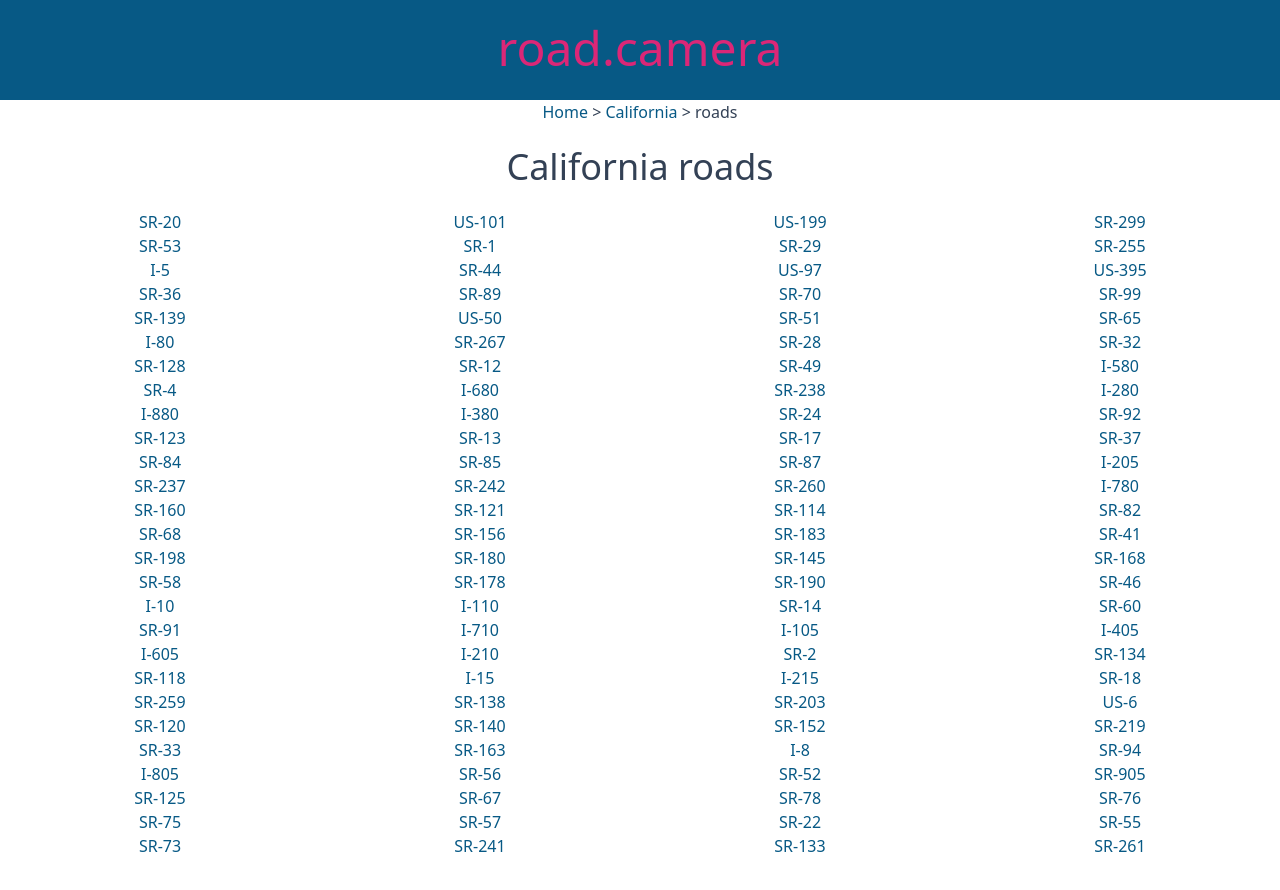
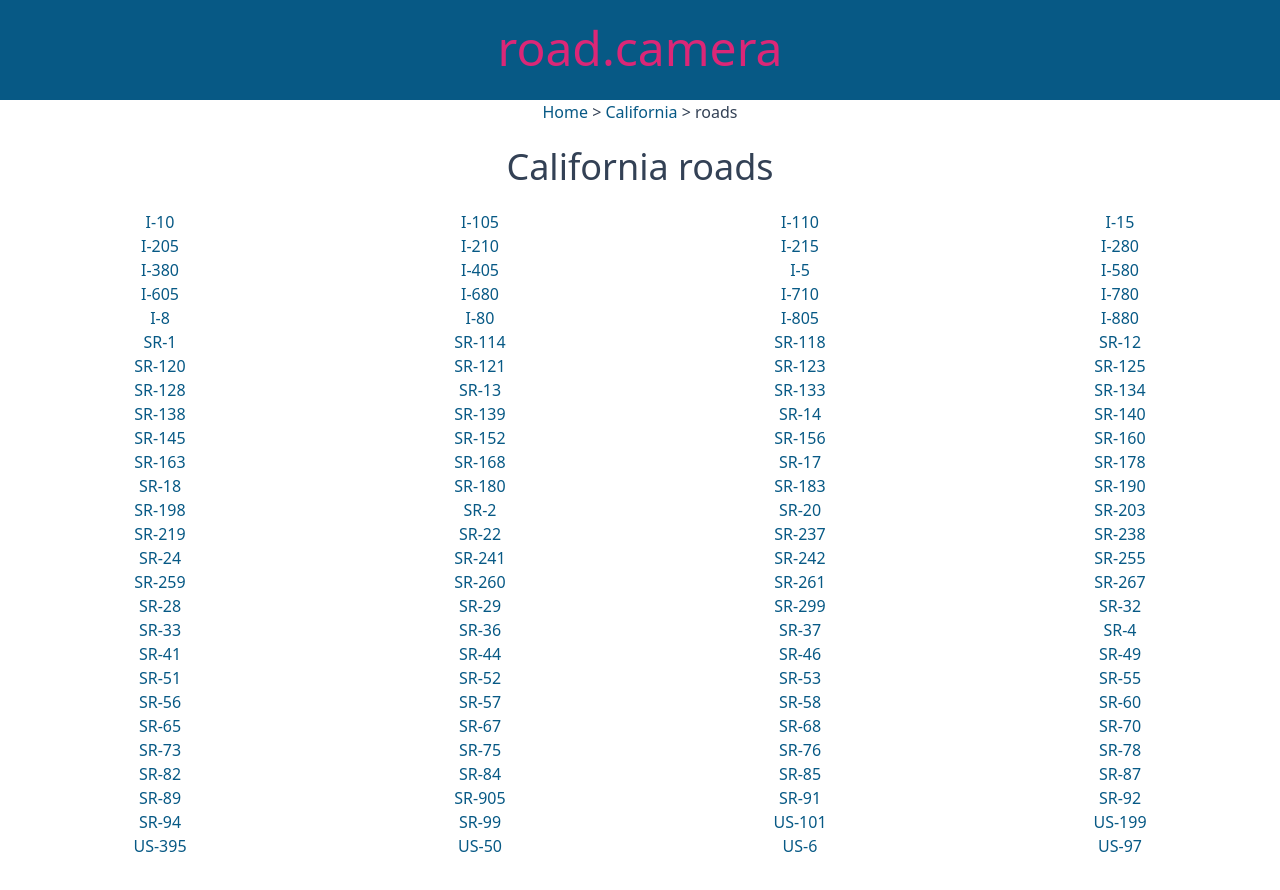
Before and after one commit to jhnnyk/roadcam, a Nuxt app: page /california/roads in a window 1280 px wide. Built offline with nearby package versions, Linux system fonts and the light colour scheme.

Commit message:
order Ca hwys

```diff
--- a/pages/california/roads/index.vue
+++ b/pages/california/roads/index.vue
@@ -6,7 +6,7 @@
     </p>
     <h1 class="text-4xl p-4">California roads</h1>
     <ul class="grid grid-cols-2 md:grid-cols-3 lg:grid-cols-4">
-      <li v-for="hwy in hwys" :key="hwy.index">
+      <li v-for="hwy in orderedHwys" :key="hwy.index">
         <nuxt-link
           :to="{ name: 'california-roads-road', params: { road: hwy.name } }"
         >
@@ -18,6 +18,7 @@
 </template>
 
 <script>
+import _ from 'lodash'
 import slugify from 'slugify'
 import data1 from '../roads/caroads1.json'
 import data2 from '../roads/caroads2.json'
@@ -55,6 +56,12 @@ export default {
     }
   },
 
+  computed: {
+    orderedHwys() {
+      return _.orderBy(this.hwys, 'name')
+    },
+  },
+
   methods: {
     async addToHwyList(data) {
       await data.data.forEach((cam) => {
```
